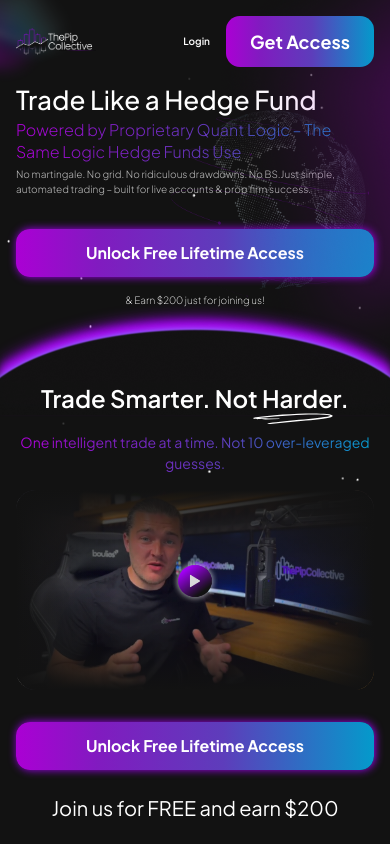
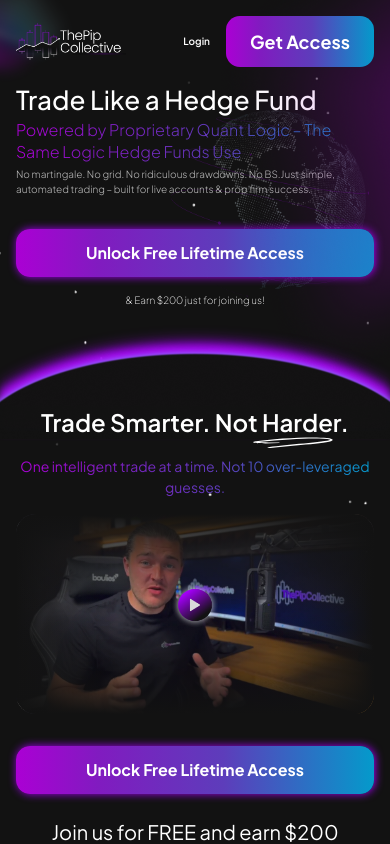
Before and after one commit to muaazkasbati/the-pip-collective-v1, a Next.js app: page / in a window 390 px wide. Shown: the top 844 px of the page. Built offline with nearby package versions, Linux system fonts and the light colour scheme.

Commit message:
mobile fixes done 102

```diff
--- a/src/components/FirstSection.jsx
+++ b/src/components/FirstSection.jsx
@@ -123,7 +123,7 @@ export default function FirstSection() {
           transition={{ delay: 1, duration: 1 }}
           className="absolute top-26 right-4 sm:right-9 h-[200px] sm:h-[300px] md:h-[400px] lg:h-[500px] block"
         />
-        <div className="relative pt-12 sm:pb-12 pb-4 mt-6 sm:mt-24">
+        <div className="relative pt-12 sm:pb-12 pb-4 mt-12 sm:mt-24">
           <motion.div
             initial={{ opacity: 0, y: 30 }}
             whileInView={{ opacity: 1, y: 0 }}
--- a/src/components/Header.jsx
+++ b/src/components/Header.jsx
@@ -19,7 +19,7 @@ export default function Header() {
         <motion.img
           src="/images/logo.png"
           alt="The Pip Collective Logo"
-          className="w-[80px] md:w-[187px]"
+          className="w-[110px] md:w-[187px]"
           whileHover={{ scale: 1.05 }}
           transition={{ duration: 0.3 }}
         />
```
